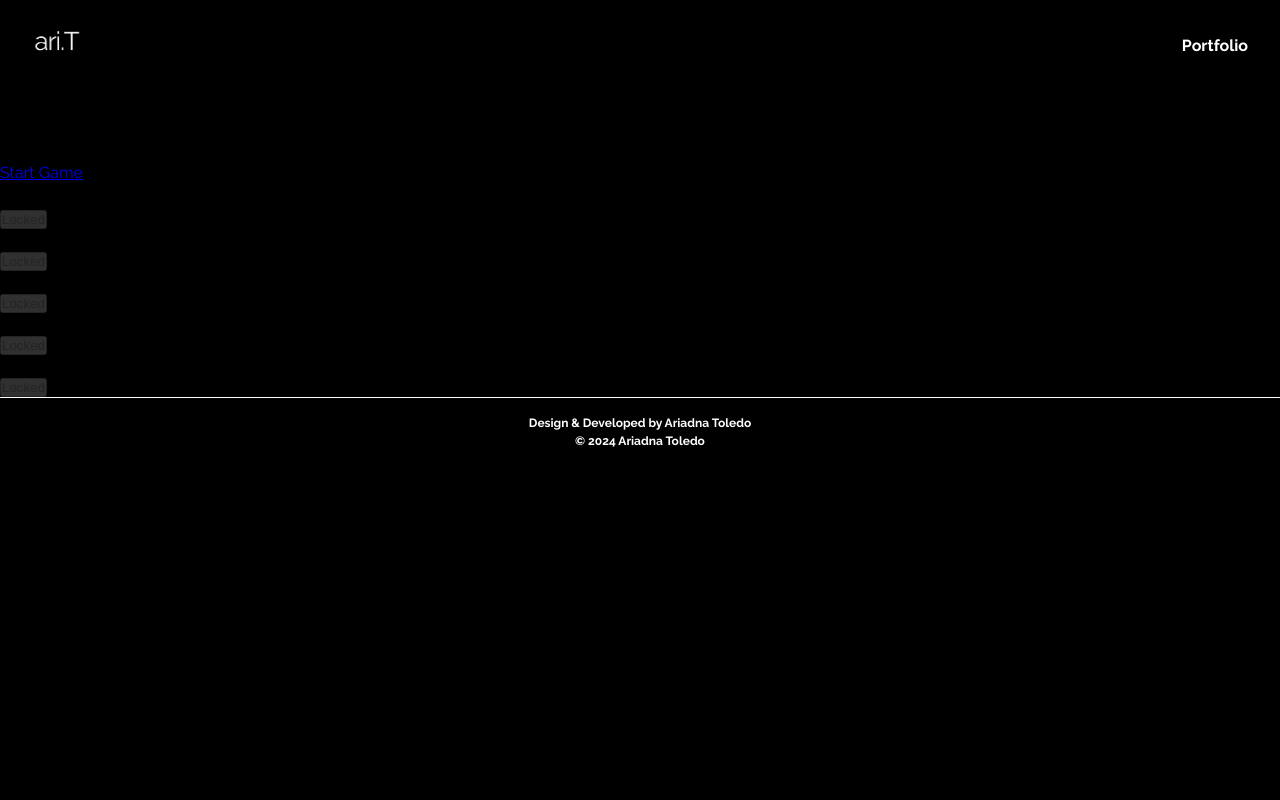
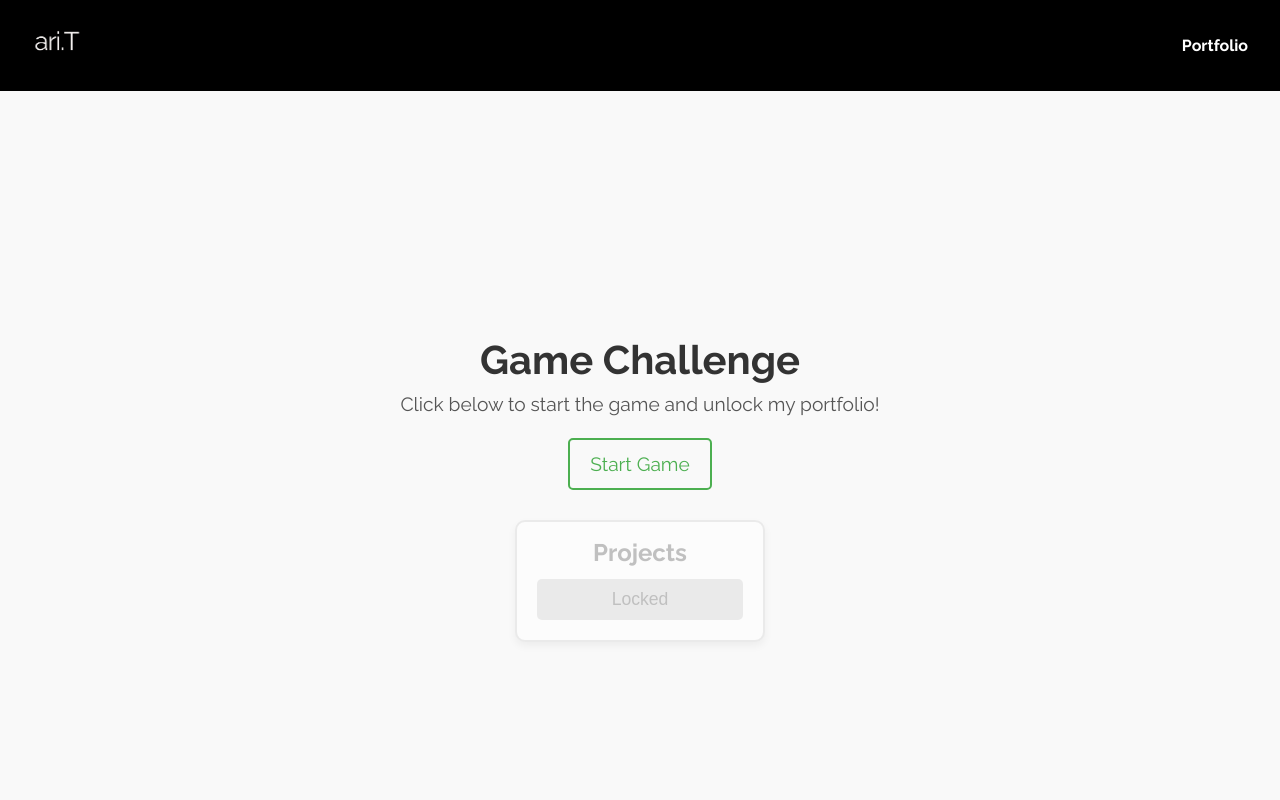
Before and after one commit to ariadnatoledo/mood-sound-card, a React (Vite) app: page /portfolio in a window 1280 px wide. Shown: the top 800 px of the page. Built offline with nearby package versions, Linux system fonts and the light colour scheme.

Commit message:
Add Portfolio simple styling

```diff
--- a/src/pages/Portfolio/Portfolio.jsx
+++ b/src/pages/Portfolio/Portfolio.jsx
@@ -1,4 +1,5 @@
 import React from "react";
+import "./Portfolio.scss";
 import { useGameState } from "../../context/GameStateContext";
 import ProjectCard from "../../components/ProjectCard/ProjectCard.jsx";
 import { Link } from 'react-router-dom';
@@ -12,16 +13,16 @@ function Portfolio() {
 
   return (
     <div className="portfolio-page">
-      <h1>Game Level {currentLevel}</h1>
-      <p>Click below to start the game and unlock level 1!</p>
+      <h1>Game Challenge</h1>
+      <p>Click below to start the game and unlock my portfolio!</p>
       <Link to="/portfolio/game">Start Game</Link>
 
       <div className="projects">
-        {[1, 2, 3, 4, 5].map((level) => (
+        {[1].map((level) => (
           <ProjectCard
             key={level}
             projectId={level}
-            projectTitle={`Project ${level} (Level ${level})`} // Dynamic title based on level
+            projectTitle={`Projects`}
             isUnlocked={unlockedProjects.includes(level)}
           />
         ))}
--- a/src/pages/Portfolio/Portfolio.scss
+++ b/src/pages/Portfolio/Portfolio.scss
@@ -4,40 +4,112 @@
 @use "../../styles/global" as *;
 
 .portfolio-page {
+  display: flex;
+  flex-direction: column;
+  align-items: center;
+  justify-content: center;
+  text-align: center;
+  padding: 20px;
+  background-color: #f9f9f9;
+  min-height: 100vh;
+
+  h1 {
+    font-size: 2.5rem;
+    color: #333;
+    margin-bottom: 10px;
+  }
+
+  p {
+    font-size: 1.2rem;
+    color: #555;
+    margin-bottom: 20px;
+  }
+
+  a {
+    font-size: 1.2rem;
+    color: #4CAF50;
+    text-decoration: none;
+    padding: 10px 20px;
+    border: 2px solid #4CAF50;
+    border-radius: 5px;
+    transition: background-color 0.3s, color 0.3s;
+
+    &:hover {
+      background-color: #4CAF50;
       color: white;
-    text-align: center;
-    padding: 2rem;
+    }
   }
 
   .projects {
-    display: grid;
-    grid-template-columns: repeat(3, 1fr);
-    gap: 1rem;
-    margin-top: 2rem;
+    display: flex;
+    flex-wrap: wrap;
+    gap: 20px;
+    justify-content: center;
+    margin-top: 30px;
+  }
 }
 
 .project-card {
-    padding: 1rem;
-    border: 2px solid #ccc;
-    border-radius: 8px;
-    background: lightgray;
-    transition: transform 0.3s ease-in-out;
+  background-color: #fff;
+  border: 2px solid #ddd;
+  border-radius: 10px;
+  padding: 20px;
+  width: 250px;
+  box-shadow: 0 4px 8px rgba(0, 0, 0, 0.1);
+  transition: transform 0.3s, box-shadow 0.3s;
 
   &.unlocked {
-      background: lightgreen;
+    border-color: #4CAF50;
+    box-shadow: 0 6px 12px rgba(0, 0, 0, 0.2);
+
+    h3 {
+      color: #4CAF50;
+    }
+
+    a {
+      color: #4CAF50;
+      text-decoration: none;
+      font-weight: bold;
+      margin-top: 10px;
+      display: inline-block;
+      transition: background-color 0.3s, color 0.3s;
+
+      &:hover {
+        background-color: #4CAF50;
+        color: white;
+      }
+    }
   }
 
   &.locked {
-      background: lightcoral;
-      pointer-events: none;
+    h3 {
+      color: #888;
     }
 
+    button {
+      background-color: #ddd;
+      color: #888;
+      border: none;
+      padding: 10px;
+      width: 100%;
+      border-radius: 5px;
+      cursor: not-allowed;
+
       &:hover {
-      transform: scale(1.05);
+        background-color: #ddd;
+      }
     }
   }
 
-  button:disabled {
-    background-color: #ccc;
+  h3 {
+    font-size: 1.5rem;
+    margin-bottom: 15px;
+    font-weight: bold;
+  }
+
+  button {
+    padding: 10px;
+    font-size: 1.1rem;
     cursor: not-allowed;
   }
+}
```
Also changed, not shown: src/components/ProjectCard/ProjectCard.jsx (+0 -20 lines). Lines whose indentation alone changed are shown as unchanged.
